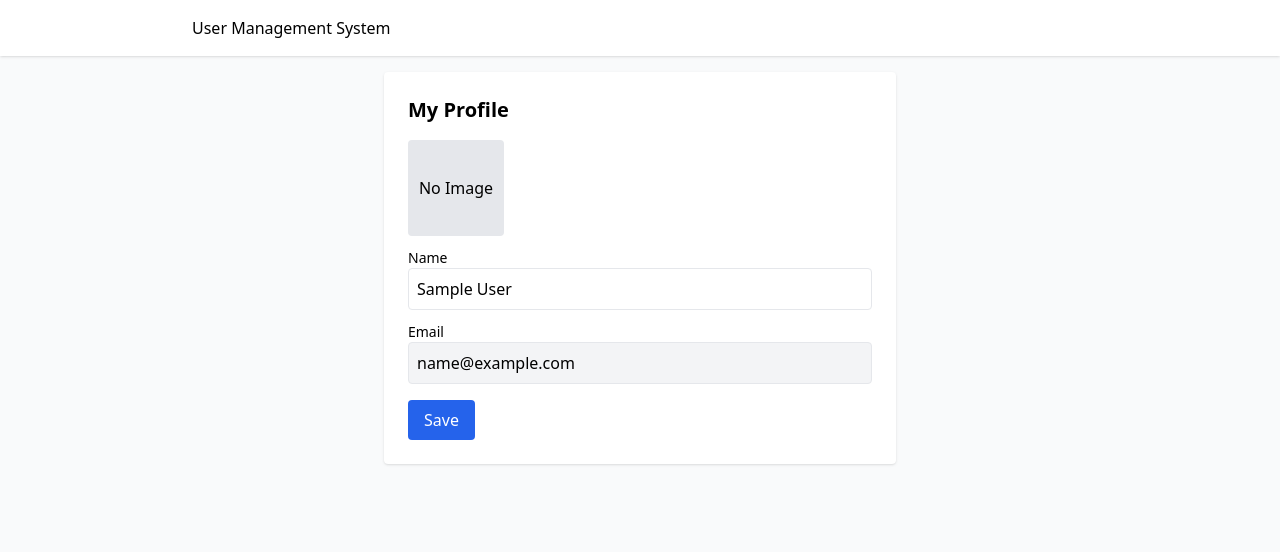
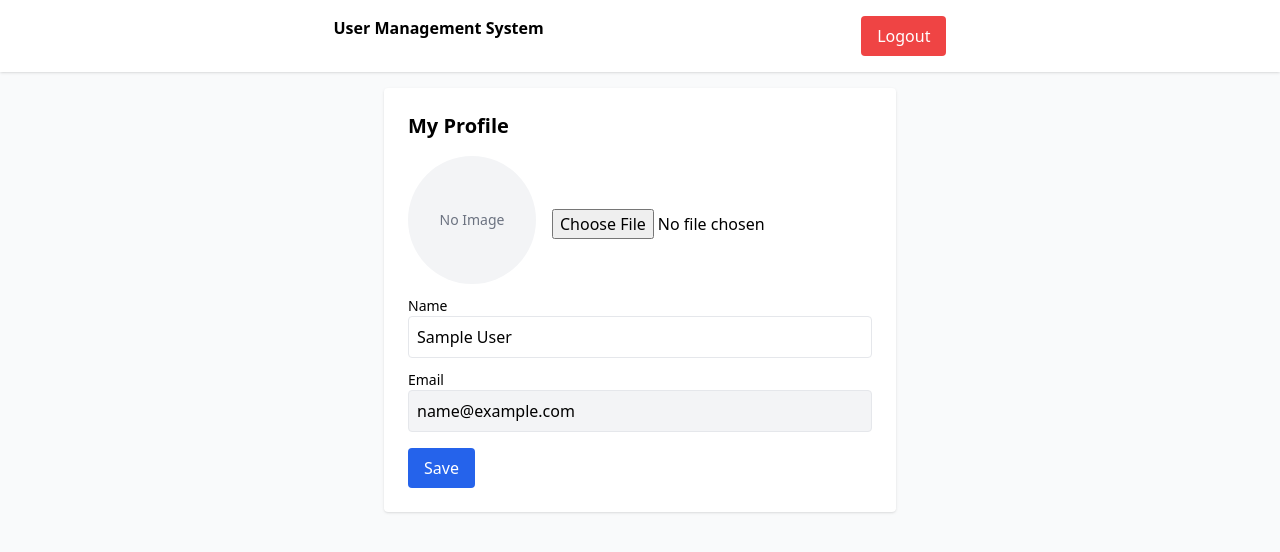
Before and after one commit to mroppatel/user-management-system, a React (Vite) app in the folder client/: page /profile in a window 1280 px wide. Shown: the top 552 px of the page. Built offline with nearby package versions, Linux system fonts and the light colour scheme; no server answers; sample sign-in values are in the browser's storage.

Commit message:
changes for logout

```diff
--- a/client/src/App.jsx
+++ b/client/src/App.jsx
@@ -1,25 +1,31 @@
-import React, { Suspense, lazy } from 'react';
-import { Routes, Route, Navigate } from 'react-router-dom';
+import React, { Suspense, lazy } from "react";
+import { Routes, Route, Navigate } from "react-router-dom";
+import { logoutUser } from "./utils/logoutUser";
 
-const Login = lazy(() => import('./pages/Login'));
-const Register = lazy(() => import('./pages/Register'));
-const Profile = lazy(() => import('./pages/Profile'));
-const Users = lazy(() => import('./pages/Users'));
-const VerifyEmail = lazy(() => import('./pages/Verify'));
-const ForgotPassword = lazy(() => import('./pages/ForgotPassword'));
-const ResetPassword = lazy(() => import('./pages/ResetPassword'));
-const ProtectedRoute = lazy(() => import('./components/ProtectedRoute'));
+const Login = lazy(() => import("./pages/Login"));
+const Register = lazy(() => import("./pages/Register"));
+const Profile = lazy(() => import("./pages/Profile"));
+const Users = lazy(() => import("./pages/Users"));
+const VerifyEmail = lazy(() => import("./pages/Verify"));
+const ForgotPassword = lazy(() => import("./pages/ForgotPassword"));
+const ResetPassword = lazy(() => import("./pages/ResetPassword"));
+const ProtectedRoute = lazy(() => import("./components/ProtectedRoute"));
 
-export default function App(){
+export default function App() {
   return (
     <div className="min-h-screen bg-gray-50">
-      <header className="bg-white shadow p-4">
-        <div className="max-w-4xl mx-auto">User Management System</div>
+      <header className="flex item-center justify-evenly bg-white shadow p-4">
+        <div className="max-w-4xl font-bold">User Management System</div>
+        <button
+          onClick={logoutUser}
+          className="bg-red-500 text-white px-4 py-2 rounded"
+        >
+          Logout
+        </button>
       </header>
       <main className="max-w-4xl mx-auto p-4">
         <Suspense fallback={<div>Loading...</div>}>
           <Routes>
-
             {/* Public Routes */}
             <Route path="/" element={<Navigate to="/login" replace />} />
             <Route path="/login" element={<Login />} />
@@ -46,7 +52,6 @@ export default function App(){
                 </ProtectedRoute>
               }
             />
-
           </Routes>
         </Suspense>
       </main>
--- a/client/src/api/axiosInstance.js
+++ b/client/src/api/axiosInstance.js
@@ -2,10 +2,25 @@ import axios from 'axios';
 
 const API = axios.create({ baseURL: import.meta.env.VITE_API_URL || 'http://localhost:4000/api', withCredentials: true });
 
+// Attach token
 API.interceptors.request.use((config) => {
   const t = localStorage.getItem('accessToken');
   if (t) config.headers.Authorization = `Bearer ${t}`;
   return config;
 });
 
+// Auto logout if unauthorized
+API.interceptors.response.use(
+  (res) => res,
+  (err) => {
+    if (err.response?.status === 401) {
+      localStorage.removeItem("accessToken");
+      localStorage.removeItem("refreshToken");
+      localStorage.removeItem("user");
+      window.location.href = "/login";
+    }
+    return Promise.reject(err);
+  }
+);
+
 export default API;
--- a/client/src/pages/Profile.jsx
+++ b/client/src/pages/Profile.jsx
@@ -1,48 +1,76 @@
-import React, { useState } from 'react';
-import API from '../api/axiosInstance';
+import React, { useState } from "react";
+import API from "../api/axiosInstance";
 
 export default function Profile() {
-  const stored = JSON.parse(localStorage.getItem('user') || 'null');
+  const stored = JSON.parse(localStorage.getItem("user") || "null");
   const [user, setUser] = useState(stored);
-  const [name, setName] = useState(user?.name || '');
+  const [name, setName] = useState(user?.name || "");
+  const [image, setImage] = useState(null); // new
+  const [preview, setPreview] = useState(null); // new
+
+  if (!user) return <div>Please login</div>;
+
+  const baseURL =
+    import.meta.env.VITE_API_URL?.replace("/api", "") ||
+    "http://localhost:4000";
+
+  // Handle image selection
+  const handleImage = (e) => {
+    const file = e.target.files[0];
+    setImage(file);
+
+    if (file) setPreview(URL.createObjectURL(file)); // live preview
+  };
 
   const save = async () => {
     try {
       const fd = new FormData();
-      fd.append('name', name);
+      fd.append("name", name);
+      if (image) fd.append("profileImage", image);
 
       const res = await API.put(`/users/${user.id}`, fd, {
-        headers: { 'Content-Type': 'multipart/form-data' },
+        headers: { "Content-Type": "multipart/form-data" },
       });
 
       setUser(res.data.user);
-      localStorage.setItem('user', JSON.stringify(res.data.user));
-      alert('Updated');
+      localStorage.setItem("user", JSON.stringify(res.data.user));
+      alert("Updated");
     } catch (err) {
       alert(err.response?.data?.message || err.message);
     }
   };
 
-  if (!user) return <div>Please login</div>;
-
-  const baseURL = import.meta.env.VITE_API_URL?.replace('/api', '') || 'http://localhost:4000';
-
   return (
     <div className="max-w-lg mx-auto bg-white p-6 rounded shadow">
       <h2 className="text-xl font-semibold mb-4">My Profile</h2>
-      <div>
-        {user.profileImage ? (
+
+      {/* Image display */}
+      <div className="flex items-center space-x-4">
+        <div className="w-24 h-24 sm:w-28 sm:h-28 md:w-32 md:h-32 rounded-full overflow-hidden bg-gray-100 flex justify-center items-center">
+          {preview ? (
             <img
+              src={preview}
+              alt="preview"
+              className="w-full h-full object-cover"
+            />
+          ) : user.profileImage ? (
+            <img
+              crossOrigin="anonymous"
               src={`${baseURL}${user.profileImage}`}
               alt="profile"
-            className="w-24 h-24 object-cover rounded"
+              className="w-full h-full object-cover"
             />
           ) : (
-          <div className="w-24 h-24 bg-gray-200 rounded flex items-center justify-center">
-            No Image
-          </div>
+            <span className="text-xs text-gray-500 sm:text-sm">No Image</span>
           )}
         </div>
+
+        <div className="mt-2">
+          <input type="file" accept="image/*" onChange={handleImage} />
+        </div>
+      </div>
+
+      {/* Name */}
       <div className="mt-3">
         <label className="block text-sm">Name</label>
         <input
@@ -51,6 +79,8 @@ export default function Profile() {
           className="w-full border p-2 rounded"
         />
       </div>
+
+      {/* Email */}
       <div className="mt-3">
         <label className="block text-sm">Email</label>
         <input
@@ -59,6 +89,8 @@ export default function Profile() {
           className="w-full border p-2 rounded bg-gray-100"
         />
       </div>
+
+      {/* Save button */}
       <div className="mt-4">
         <button
           onClick={save}
--- /dev/null
+++ b/client/src/utils/logoutUser.jsx
@@ -0,0 +1,18 @@
+import API from "../api/axiosInstance";
+
+export const logoutUser = async () => {
+  try {
+    const refreshToken = localStorage.getItem("refreshToken");
+
+    await API.post("/auth/logout", { refreshToken });
+
+    localStorage.removeItem("accessToken");
+    localStorage.removeItem("refreshToken");
+    localStorage.removeItem("user");
+
+    window.location.href = "/login";
+  } catch (err) {
+    console.log("Logout Error:", err);
+    window.location.href = "/login";
+  }
+};
```
Also changed, not shown: 2 other files (tests, documents, lock files or other folders). Lines whose indentation alone changed are shown as unchanged.
